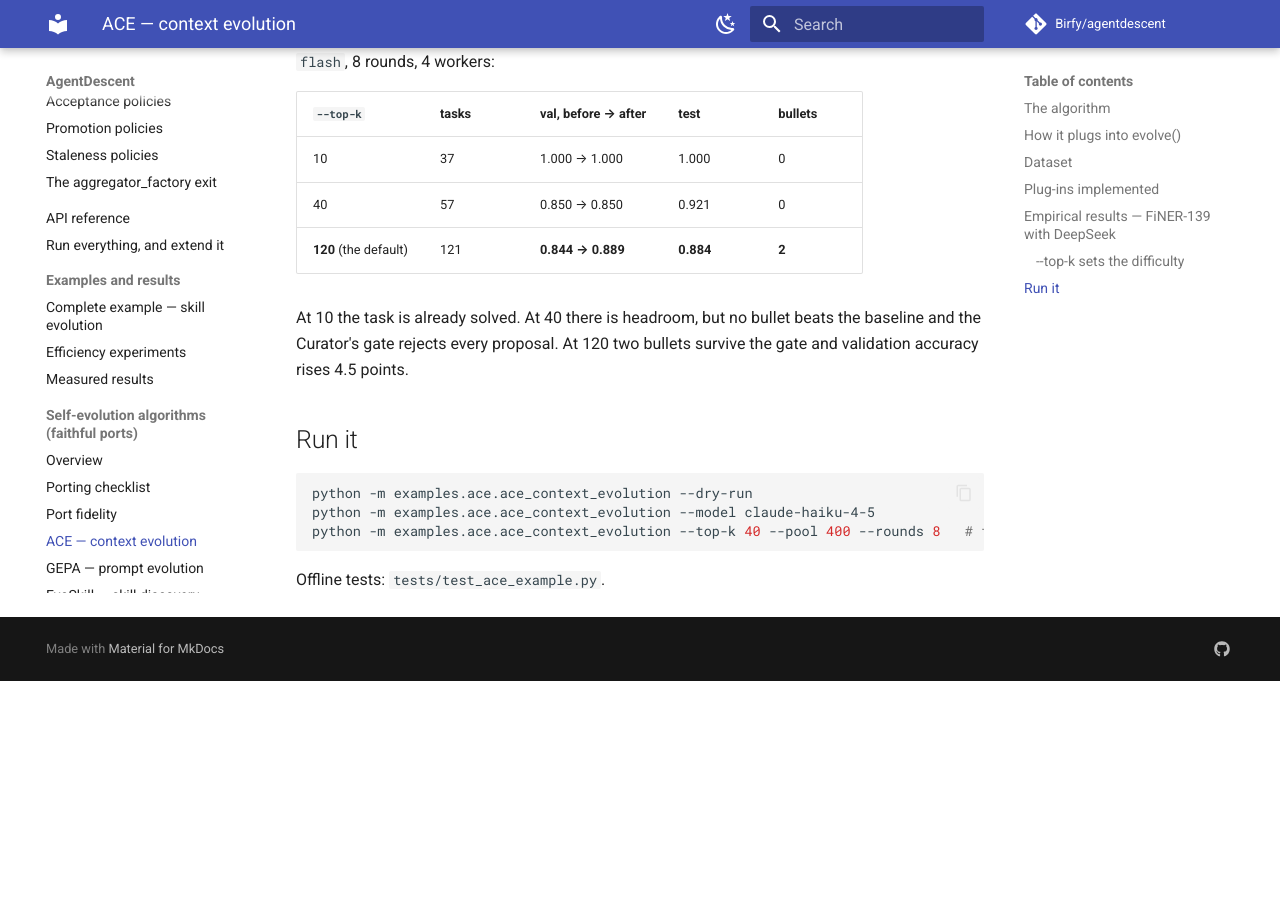
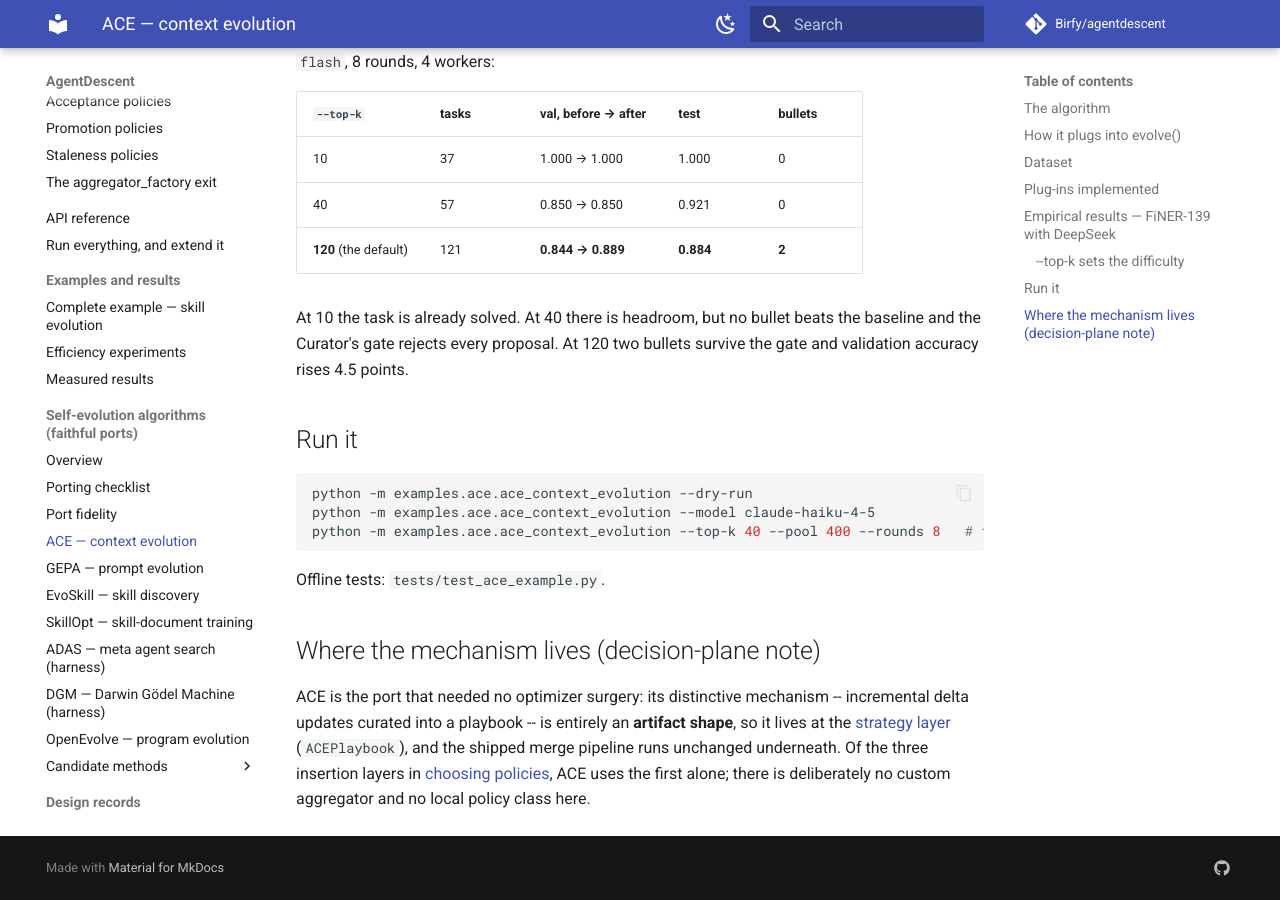
Before and after one commit to Birfy/agentdescent, an MkDocs documentation site: the page built from docs/algo-ace.md, in a window 1280 px wide and 900 px high, scrolled down 3094 px. Built offline with MkDocs 1.6.1 and Material for MkDocs 9.7.7, drawn with Linux system fonts in a browser that asks for light colours; comment, search, counter and statistics services are not loaded; before the commit the page ends 3775 px from its top, so only the background shows below that.

Commit message:
docs(ace): record that ACE's mechanism lives wholly at the strategy layer
Co-Authored-By: Claude Fable 5 <noreply@anthropic.com>

````diff
--- a/docs/algo-ace.md
+++ b/docs/algo-ace.md
@@ -132,3 +132,12 @@ python -m examples.ace.ace_context_evolution --top-k 40 --pool 400 --rounds 8
 ```
 
 Offline tests: `tests/test_ace_example.py`.
+
+## Where the mechanism lives (decision-plane note)
+
+ACE is the port that needed no optimizer surgery: its distinctive mechanism --
+incremental delta updates curated into a playbook -- is entirely an **artifact
+shape**, so it lives at the [strategy layer](strategies.md) (`ACEPlaybook`),
+and the shipped merge pipeline runs unchanged underneath. Of the three
+insertion layers in [choosing policies](policies.md), ACE uses the first alone;
+there is deliberately no custom aggregator and no local policy class here.
````
